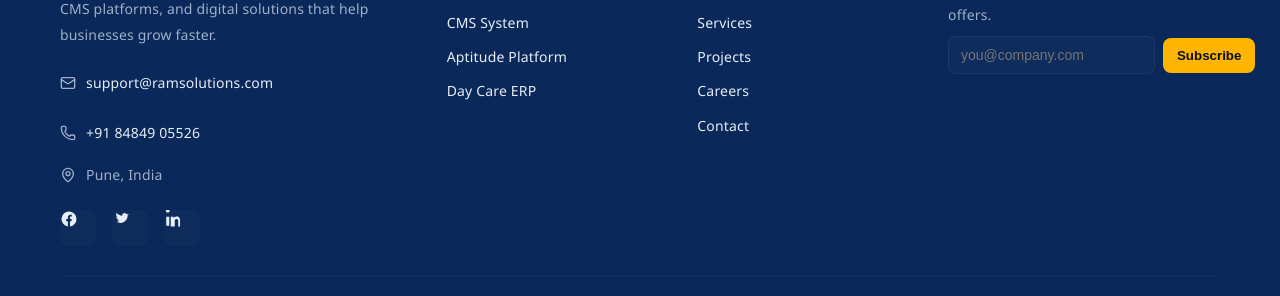
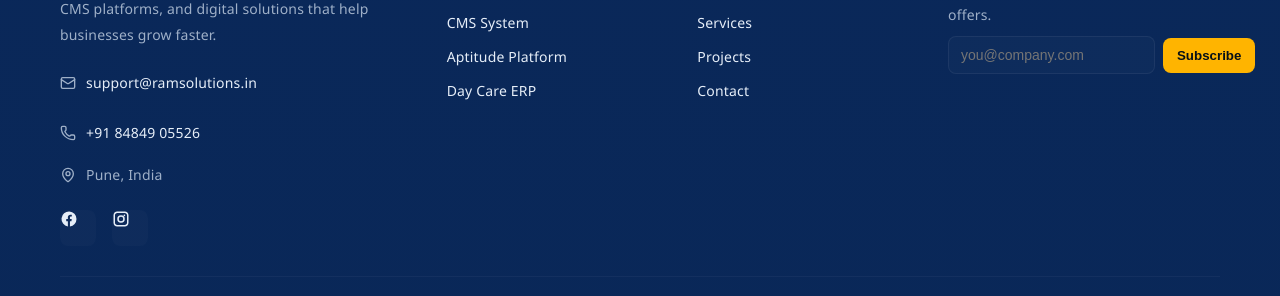
Before and after one commit to ShrutikaDesai/RAM-Solutions, a React (Vite) app: page /footer in a window 1280 px wide. Shown: the part 238-534 px from the top of the page. Built offline with nearby package versions, Linux system fonts and the light colour scheme.

Commit message:
changes in seo and footer

```diff
--- a/src/components/AboutUs.jsx
+++ b/src/components/AboutUs.jsx
@@ -211,7 +211,7 @@
 
 <Helmet>
   {/* Primary Meta */}
-  <title>About RAM | Web Development, Mobile Apps & Digital Solutions Company</title>
+  <title>RAM Solutions | Web Development, Mobile Apps & Digital Solutions Company</title>
 
   <meta
     name="description"
--- a/src/components/ContactUs.jsx
+++ b/src/components/ContactUs.jsx
@@ -128,7 +128,7 @@
     <>
     <Helmet>
   {/* ✅ BASIC SEO */}
-  <title>Contact RAM Solutions | Website Development Company in Pune</title>
+  <title>RAM Solutions | Web Development, Mobile Apps & Digital Solutions Company</title>
 
   <meta
     name="description"
--- a/src/components/Fallback.jsx
+++ b/src/components/Fallback.jsx
@@ -16,7 +16,7 @@
     <>
     <Helmet>
   {/* Basic SEO */}
-  <title>404 - Page Not Found | RAM Solutions</title>
+  <title>RAM Solutions | Web Development, Mobile Apps & Digital Solutions Company</title>
   <meta
     name="description"
     content="The page you're looking for doesn't exist. Explore RAM Solutions to discover our web development, mobile app, and digital services."
--- a/src/components/Footer.jsx
+++ b/src/components/Footer.jsx
@@ -330,7 +330,7 @@
           <div className="fs-contact-compact" aria-label="Contact information">
             <div className="fs-contact-line">
               <Mail size={16} aria-hidden="true" />
-              <a href="mailto:support@ramsolutions.com">support@ramsolutions.com</a>
+              <a href="mailto:support@ramsolutions.in">support@ramsolutions.in</a>
             </div>
             <div className="fs-contact-line">
               <Phone size={16} aria-hidden="true" />
@@ -342,17 +342,31 @@
             </div>
           </div>
 
+
+
   <div className="fs-social" aria-label="Follow RAM Solutions on social media">
-            <a className="fs-social-link" href="#" aria-label="Facebook" target="_blank" rel="noopener noreferrer">
-              <svg viewBox="0 0 24 24" fill="currentColor"><path d="M22 12a10 10 0 10-11.5 9.9v-7h-2.2V12h2.2V9.7c0-2.2 1.3-3.4 3.3-3.4.95 0 1.95.17 1.95.17v2.1h-1.07c-1.06 0-1.39.66-1.39 1.34V12h2.36l-.38 2.9h-1.98v7A10 10 0 0022 12z"/></svg>
+  <a
+    className="fs-social-link"
+    href="https://www.facebook.com/people/Right-Analysis-Matters-Pvt-Ltd/61584691050212/"
+    aria-label="Facebook"
+    target="_blank"
+    rel="noopener noreferrer"
+  >
+    <svg viewBox="0 0 24 24" fill="currentColor">
+      <path d="M22 12a10 10 0 10-11.5 9.9v-7h-2.2V12h2.2V9.7c0-2.2 1.3-3.4 3.3-3.4.95 0 1.95.17 1.95.17v2.1h-1.07c-1.06 0-1.39.66-1.39 1.34V12h2.36l-.38 2.9h-1.98v7A10 10 0 0022 12z"/>
+    </svg>
   </a>
 
-            <a className="fs-social-link" href="#" aria-label="Twitter" target="_blank" rel="noopener noreferrer">
-              <svg viewBox="0 0 24 24" fill="currentColor"><path d="M22 5.9c-.6.3-1.2.5-1.9.6.7-.4 1.2-1 1.4-1.8-.7.4-1.5.7-2.3.9C18.6 4.7 17.7 4 16.6 4c-1.6 0-2.9 1.3-2.9 2.9 0 .2 0 .4.1.6C10.7 7.4 8 6 6 4c-.3.6-.5 1.3-.5 2 0 1.3.7 2.4 1.8 3-.6 0-1.2-.2-1.7-.5v.1c0 1.8 1.3 3.3 3 3.6-.3.1-.6.1-.9.1-.2 0-.4 0-.6-.1.4 1.3 1.6 2.2 3 2.2-1.1.9-2.5 1.4-4 1.4H6c1.5.9 3.3 1.4 5.2 1.4 6.2 0 9.6-5.1 9.6-9.6v-.4c.7-.5 1.3-1.1 1.8-1.8-.6.3-1.3.5-2 .6z"/></svg>
-            </a>
-
-            <a className="fs-social-link" href="#" aria-label="LinkedIn" target="_blank" rel="noopener noreferrer">
-              <svg viewBox="0 0 24 24" fill="currentColor"><path d="M4.98 3.5a2.5 2.5 0 11.02 0zM3 8.98h4v12H3zM9 8.98h3.8v1.6h.05c.53-1 1.83-2.05 3.77-2.05 4.03 0 4.78 2.66 4.78 6.12v7.33H19v-6.5c0-1.55-.03-3.55-2.16-3.55-2.16 0-2.49 1.68-2.49 3.42v6.63H9z"/></svg>
+  <a
+    className="fs-social-link"
+    href="https://www.instagram.com/rightanalysismatters/"
+    aria-label="Instagram"
+    target="_blank"
+    rel="noopener noreferrer"
+  >
+    <svg viewBox="0 0 24 24" fill="currentColor">
+      <path d="M7 2C4.2 2 2 4.2 2 7v10c0 2.8 2.2 5 5 5h10c2.8 0 5-2.2 5-5V7c0-2.8-2.2-5-5-5H7zm10 2c1.7 0 3 1.3 3 3v10c0 1.7-1.3 3-3 3H7c-1.7 0-3-1.3-3-3V7c0-1.7 1.3-3 3-3h10zm-5 3a5 5 0 100 10 5 5 0 000-10zm0 2a3 3 0 110 6 3 3 0 010-6zm4.5-2.9a1.1 1.1 0 100 2.2 1.1 1.1 0 000-2.2z"/>
+    </svg>
   </a>
 </div>
         </div>
@@ -372,13 +386,13 @@
         <div className="fs-box">
   <h3>Company</h3>
   <nav>
-            <a href="/about">About</a>
+    <a href="/about-us">About</a>
     <a href="/services">Services</a>
-            <a href="/projects">Projects</a>
-            <a href="/careers">Careers</a>
-            <a href="/contact">Contact</a>
+    <a href="/products">Projects</a>
+    <a href="/contact-us">Contact</a>
   </nav>
 </div>
+
 
         {/* CONTACT + SUBSCRIBE */}
         <div className="fs-box fs-subscribe">
--- a/src/components/Home.jsx
+++ b/src/components/Home.jsx
@@ -185,9 +185,7 @@
     <>
     <Helmet>
   {/*  Primary SEO */}
-  <title>
-    Website Development Company in Pune | Cloud & Software Solutions | RAM Technology
-  </title>
+  <title>RAM Solutions | Web Development, Mobile Apps & Digital Solutions Company</title>
 
   <meta
     name="description"
--- a/src/components/ProductCaseStudy.jsx
+++ b/src/components/ProductCaseStudy.jsx
@@ -1824,17 +1824,13 @@
   const pageUrl = "https://ramsolutions.in/#case-study";
   return (
     <><Helmet>
-        {/* ───── BASIC SEO ───── */}
-        <title>{title}</title>
-
+  {/* ───── TITLE (HARDCODED) ───── */}
+  <title>RAM Solutions | Web Development, Mobile Apps & Digital Solutions Company</title>
+
+  {/* ───── META TAGS ───── */}
   <meta name="description" content={description} />
   <meta name="keywords" content={keywords} />
-        <meta
-          name="author"
-          content="Right Analysis Matter Technology Pvt. Ltd."
-        />
-
-        {/* ───── ROBOTS ───── */}
+  <meta name="author" content="Right Analysis Matter Technology Pvt. Ltd." />
   <meta name="robots" content="index, follow" />
 
   {/* ───── OPEN GRAPH (Facebook/LinkedIn) ───── */}
@@ -1870,10 +1866,14 @@
           url: imageUrl,
         },
       },
+      mainEntityOfPage: {
+        "@type": "WebPage",
+        "@id": pageUrl,
+      },
     })}
   </script>
 
-        {/* ───── SOFTWARE PRODUCT SCHEMA (VERY POWERFUL FOR YOU) ───── */}
+  {/* ───── SOFTWARE PRODUCT SCHEMA ───── */}
   <script type="application/ld+json">
     {JSON.stringify({
       "@context": "https://schema.org",
@@ -1886,9 +1886,16 @@
         "@type": "Organization",
         name: "Right Analysis Matter Technology Pvt. Ltd.",
       },
+      offers: {
+        "@type": "Offer",
+        url: pageUrl,
+        price: "0", // adjust if product has a price
+        priceCurrency: "INR",
+      },
     })}
   </script>
 </Helmet>
+
     <div style={{ minHeight: "100vh", background: colors.bgPage, fontFamily: typography.fontFamily }}>
 
       {/* ── HERO ── */}
--- a/src/components/Products.jsx
+++ b/src/components/Products.jsx
@@ -134,7 +134,7 @@
   return (
   <><Helmet>
   {/* PRIMARY SEO */}
-  <title>Software Products | School ERP, CMS & Aptitude Test Platform | RAM Solutions</title>
+  <title>RAM Solutions | Web Development, Mobile Apps & Digital Solutions Company</title>
 
   <meta
     name="description"
--- a/src/components/Services.jsx
+++ b/src/components/Services.jsx
@@ -161,7 +161,7 @@
     <>
     <Helmet>
   {/* Basic SEO */}
-  <title>Web Development, Mobile Apps & Digital Services | RAM Technologies</title>
+  <title>RAM Solutions | Web Development, Mobile Apps & Digital Solutions Company</title>
 
   <meta
     name="description"
```
Lines whose indentation alone changed are shown as unchanged.
